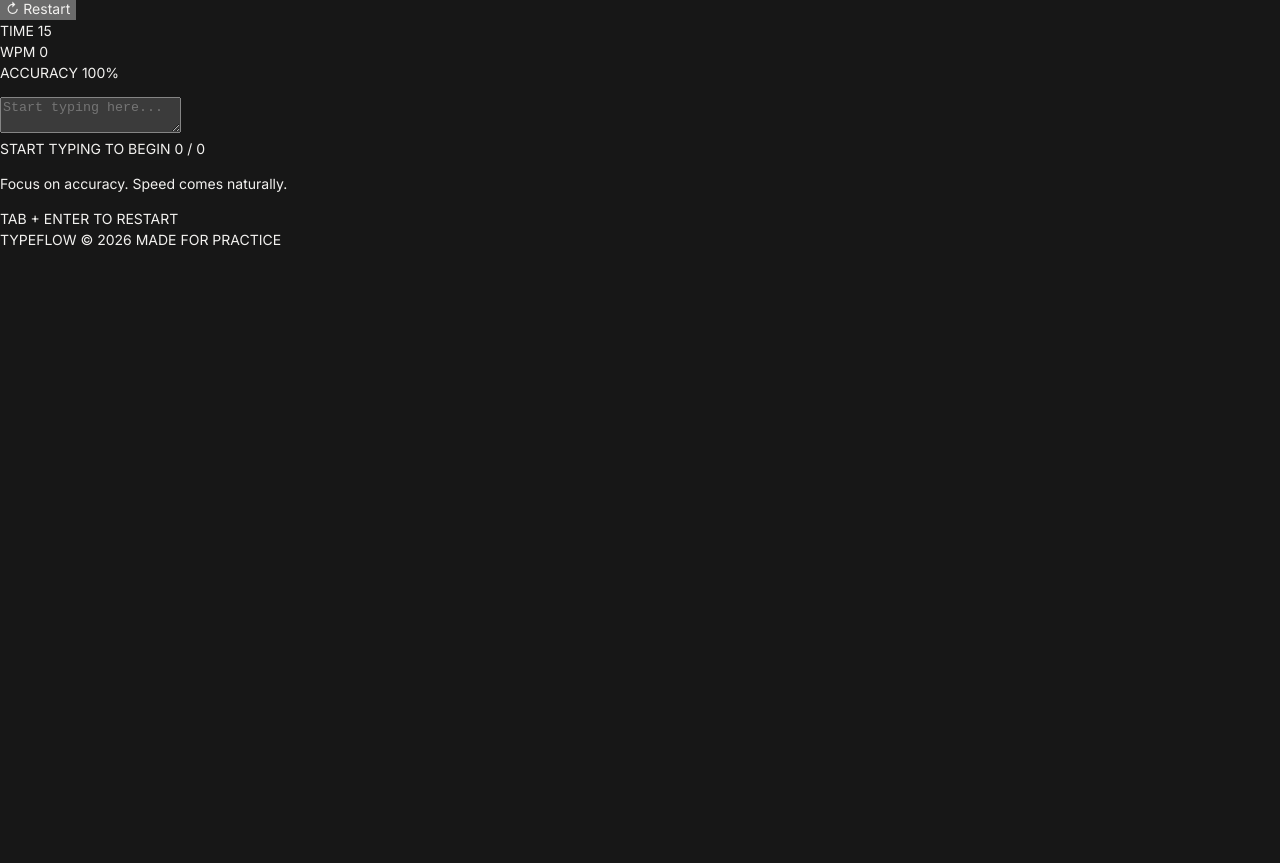
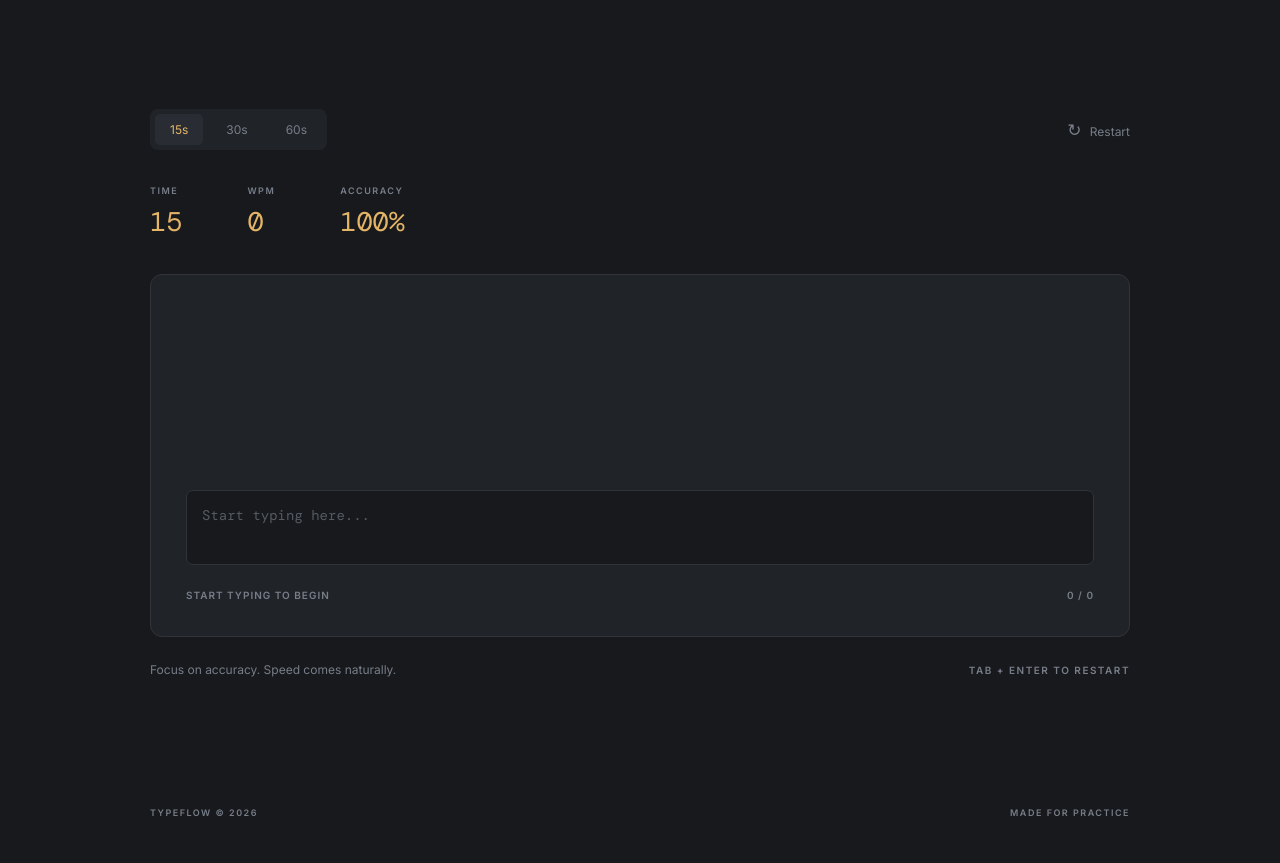
Before and after one commit to davi-sousa-queiroz/javascript-projects, a plain HTML site: page 18-typing-speed-challenge/index.html in a window 1280 px wide. Shown: the part 96-959 px from the top of the page. Before the commit the page ends 800 px from the top, so only its background shows below. Drawn offline with nearby package versions, Linux system fonts and the light colour scheme; files that its build step writes are made by us from their sources.

Commit message:
css styling generated by ai.

```diff
--- a/18-typing-speed-challenge/index.html
+++ b/18-typing-speed-challenge/index.html
@@ -4,7 +4,7 @@
     <meta charset="UTF-8" />
     <meta name="viewport" content="width=device-width, initial-scale=1.0" />
     <title>TypeFlow - Typing Speed Test</title>
-    <link rel="stylesheet" href="style.css" />
+    <link rel="stylesheet" href="styles.css" />
     <link rel="preconnect" href="https://fonts.googleapis.com" />
     <link rel="preconnect" href="https://fonts.gstatic.com" crossorigin />
     <link
--- a/18-typing-speed-challenge/styles.css
+++ b/18-typing-speed-challenge/styles.css
@@ -0,0 +1,276 @@
+
+* {
+    margin: 0;
+    padding: 0;
+    box-sizing: border-box;
+}
+
+:root {
+    --background: #17191c;
+    --surface: #202328;
+    --surface-light: #292d33;
+    --text: #e5e5e5;
+    --muted: #777e89;
+    --accent: #e5b567;
+    --error: #e06c75;
+    --correct: #e5b567;
+}
+
+body {
+    min-height: 100vh;
+    background: var(--background);
+    color: var(--text);
+    font-family: 'Inter', sans-serif;
+    display: flex;
+    justify-content: center;
+}
+
+.container {
+    width: 100%;
+    max-width: 1050px;
+    padding: 45px 35px;
+    display: flex;
+    flex-direction: column;
+}
+
+.header {
+    display: flex;
+    justify-content: space-between;
+    align-items: center;
+    margin-bottom: 130px;
+}
+
+.logo {
+    color: var(--text);
+    font-size: 25px;
+    font-weight: 700;
+    text-decoration: none;
+    letter-spacing: -1.5px;
+}
+
+.logo span {
+    color: var(--muted);
+}
+
+.logo .logo-dot {
+    color: var(--accent);
+}
+
+.header-label,
+.stat-label,
+.footer,
+.keyboard-hint {
+    color: var(--muted);
+    font-size: 10px;
+    letter-spacing: 1.5px;
+    font-weight: 600;
+}
+
+.test-section {
+    width: 100%;
+}
+
+.test-controls {
+    display: flex;
+    justify-content: space-between;
+    align-items: center;
+    margin-bottom: 35px;
+}
+
+.time-options {
+    display: flex;
+    gap: 8px;
+    background: var(--surface);
+    padding: 5px;
+    border-radius: 8px;
+}
+
+.time-button {
+    border: none;
+    background: transparent;
+    color: var(--muted);
+    padding: 8px 15px;
+    border-radius: 5px;
+    font-family: inherit;
+    font-size: 12px;
+    cursor: pointer;
+    transition: 0.2s;
+}
+
+.time-button:hover {
+    color: var(--text);
+}
+
+.time-button.active {
+    background: var(--surface-light);
+    color: var(--accent);
+}
+
+.restart-button {
+    background: transparent;
+    border: none;
+    color: var(--muted);
+    font-family: inherit;
+    font-size: 12px;
+    cursor: pointer;
+    transition: 0.2s;
+}
+
+.restart-button:hover {
+    color: var(--accent);
+}
+
+.restart-button span {
+    font-size: 17px;
+    margin-right: 5px;
+}
+
+.stats {
+    display: flex;
+    gap: 65px;
+    margin-bottom: 35px;
+}
+
+.stat {
+    display: flex;
+    flex-direction: column;
+    gap: 8px;
+}
+
+.stat-label {
+    font-size: 9px;
+}
+
+.stat-value {
+    font-family: 'DM Mono', monospace;
+    font-size: 27px;
+    color: var(--accent);
+}
+
+.typing-area {
+    background: var(--surface);
+    border: 1px solid #30343a;
+    border-radius: 12px;
+    padding: 35px;
+}
+
+.text-display {
+    min-height: 155px;
+    margin-bottom: 25px;
+}
+
+.passage {
+    font-family: 'DM Mono', monospace;
+    font-size: 19px;
+    line-height: 2;
+    letter-spacing: 0.2px;
+    color: var(--muted);
+    overflow-wrap: anywhere;
+}
+
+.passage span.correct {
+    color: var(--correct);
+}
+
+.passage span.incorrect {
+    color: var(--error);
+    background: #e06c7520;
+    border-radius: 2px;
+}
+
+.passage span.current {
+    border-left: 2px solid var(--accent);
+}
+
+.input-field {
+    width: 100%;
+    min-height: 75px;
+    resize: none;
+    background: var(--background);
+    border: 1px solid #30343a;
+    border-radius: 7px;
+    padding: 15px;
+    color: var(--text);
+    font-family: 'DM Mono', monospace;
+    font-size: 14px;
+    outline: none;
+    transition: border 0.2s;
+}
+
+.input-field:focus {
+    border-color: var(--accent);
+}
+
+.input-field::placeholder {
+    color: #555b64;
+}
+
+.typing-footer {
+    display: flex;
+    justify-content: space-between;
+    margin-top: 20px;
+    font-size: 10px;
+    font-weight: 600;
+    letter-spacing: 1px;
+    color: var(--muted);
+}
+
+.bottom-section {
+    display: flex;
+    justify-content: space-between;
+    align-items: center;
+    margin-top: 25px;
+}
+
+.bottom-section p {
+    color: var(--muted);
+    font-size: 12px;
+}
+
+.footer {
+    display: flex;
+    justify-content: space-between;
+    margin-top: auto;
+    padding-top: 130px;
+    font-size: 9px;
+}
+
+@media (max-width: 600px) {
+    .container {
+        padding: 30px 18px;
+    }
+
+    .header {
+        margin-bottom: 85px;
+    }
+
+    .header-label {
+        font-size: 8px;
+    }
+
+    .stats {
+        gap: 35px;
+    }
+
+    .stat-value {
+        font-size: 23px;
+    }
+
+    .typing-area {
+        padding: 20px;
+    }
+
+    .passage {
+        font-size: 16px;
+    }
+
+    .bottom-section {
+        flex-direction: column;
+        align-items: flex-start;
+        gap: 12px;
+    }
+
+    .footer {
+        padding-top: 90px;
+    }
+}
```
